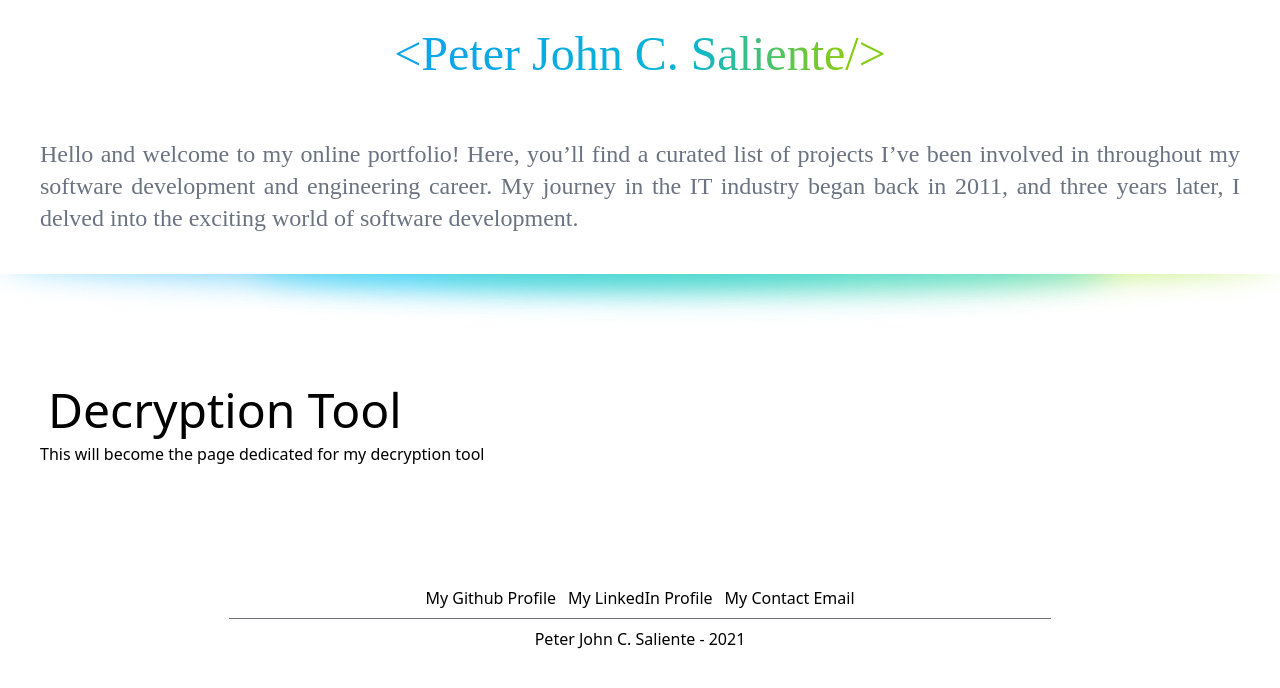
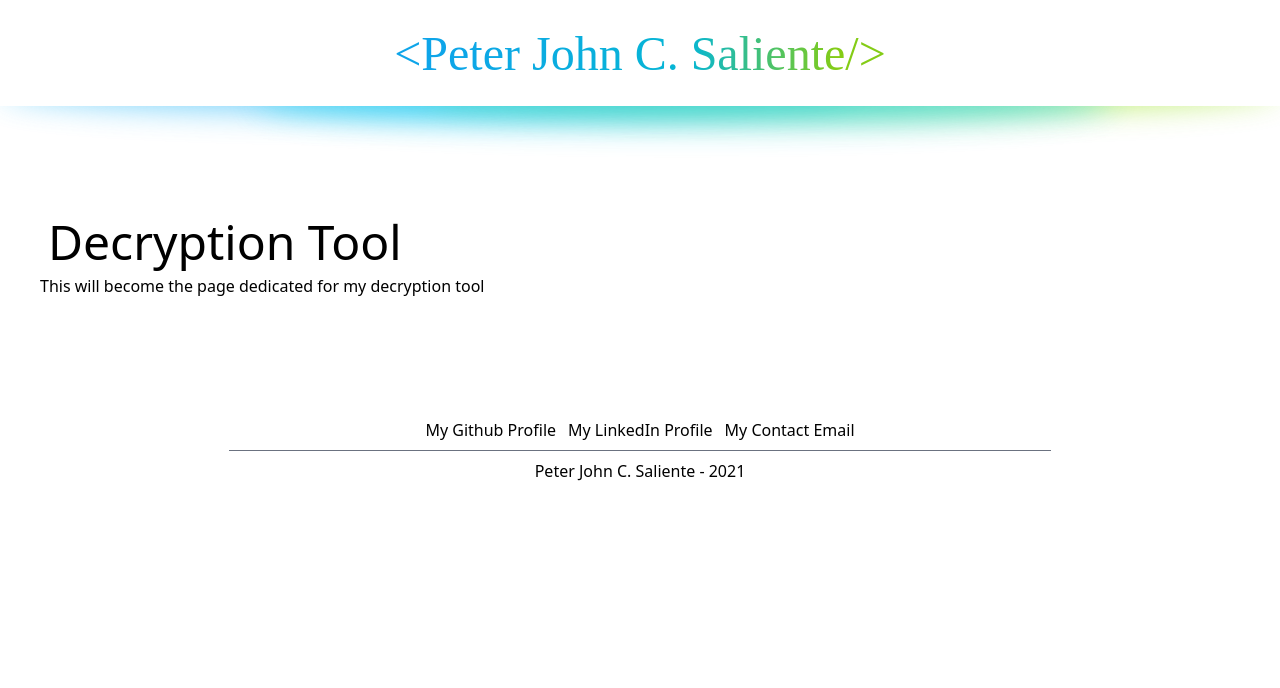
Before and after one commit to psaliente/psaliente.github.io, a React (Vite) app: page /tools/decrypt in a window 1280 px wide. Shown: the top 688 px of the page. Built offline with nearby package versions, Linux system fonts and the light colour scheme; a web font is replaced by a local one.

Commit message:
NONE #Comment - refactored header component

```diff
--- a/src/components/header.component.tsx
+++ b/src/components/header.component.tsx
@@ -2,19 +2,38 @@ import { useContext } from 'react';
 import BrandColors from './brandcolors.component';
 import { TextTitle } from './labels';
 import { PortfolioContext } from '../contexts';
+import { Link } from 'react-router-dom';
 
-const HeaderComponent = () => {
+type HeaderComponentPropsType = {
+  EnableLink?: boolean;
+  ShowDescription?: boolean;
+};
+
+const HeaderComponent = ({ EnableLink = false, ShowDescription = true }: HeaderComponentPropsType) => {
   const { Name, Description } = useContext(PortfolioContext);
+  let headerTitle = (
+    <TextTitle className={'text-center'}>
+      <TextTitle.Gradient>{Name}</TextTitle.Gradient>
+    </TextTitle>
+  );
+
+  headerTitle = EnableLink ? (
+    <Link to="/" aria-label="home">
+      {headerTitle}
+    </Link>
+  ) : (
+    headerTitle
+  );
 
   return (
     <div className="overflow-y-hidden relative">
       <div className="flex flex-col gap-8 md:gap-16 bg-white p-5 md:p-20 ">
-        <TextTitle className={'text-center'}>
-          <TextTitle.Gradient>{Name}</TextTitle.Gradient>
-        </TextTitle>
-        <p className="p-5 text-2xl md:text-4xl text-justify font-[SourceCodePro] text-gray-500 break-words">
-          {Description}
-        </p>
+        {headerTitle}
+        {ShowDescription && (
+          <p className="p-5 text-2xl md:text-4xl text-justify font-[SourceCodePro] text-gray-500 break-words">
+            {Description}
+          </p>
+        )}
       </div>
       <BrandColors />
     </div>
--- a/src/components/pages/decrypttoolpage/decryptToolPage.component.tsx
+++ b/src/components/pages/decrypttoolpage/decryptToolPage.component.tsx
@@ -5,7 +5,7 @@ import HeaderComponent from '../../header.component';
 export default function DecryptToolPage() {
   return (
     <>
-      <HeaderComponent />
+      <HeaderComponent EnableLink={true} ShowDescription={false} />
       <Section className="p-10">
         <Section.Title>Decryption Tool</Section.Title>
         <Section.Content>
--- a/src/components/pages/encrypttoolpage/encryptToolPage.component.tsx
+++ b/src/components/pages/encrypttoolpage/encryptToolPage.component.tsx
@@ -5,7 +5,7 @@ import HeaderComponent from '../../header.component';
 export default function EncryptToolPage() {
   return (
     <>
-      <HeaderComponent />
+      <HeaderComponent EnableLink={true} ShowDescription={false} />
       <Section className="p-10">
         <Section.Title>Encryption Tool</Section.Title>
         <Section.Content>
--- a/src/components/pages/projectitempage/projectItemPage.component.tsx
+++ b/src/components/pages/projectitempage/projectItemPage.component.tsx
@@ -1,15 +1,13 @@
 import { useContext } from 'react';
-import { PortfolioContext, ProjectItemContext } from '../../../contexts';
+import { ProjectItemContext } from '../../../contexts';
 import useProjectThumbnail from '../../../hooks/useProjectThumbnail';
-import { TextTitle } from '../../labels';
-import { BrandColors, FooterComponent, LanguageList, RolesList } from '../..';
-import { Link, useNavigate } from 'react-router-dom';
+import { FooterComponent, HeaderComponent, LanguageList, RolesList } from '../..';
+import { useNavigate } from 'react-router-dom';
 import useScrollToTop from '../../../hooks/useScrollToTop.hook';
 import useRedirect from '../../../hooks/useRedirect.hook';
 
 export default function ProjectItemPage() {
   const { projectItem } = useContext(ProjectItemContext);
-  const { Name } = useContext(PortfolioContext);
   const navigate = useNavigate();
   const projectItemType = !projectItem ? 'generic' : projectItem.Type;
   const projectImage = useProjectThumbnail(projectItemType);
@@ -25,14 +23,7 @@ export default function ProjectItemPage() {
 
   return (
     <div className="flex flex-col bg-gray-100">
-      <div className="flex flex-col bg-white p-5">
-        <Link to="/" aria-label="home">
-          <TextTitle className={'text-center'}>
-            <TextTitle.Gradient>{Name}</TextTitle.Gradient>
-          </TextTitle>
-        </Link>
-      </div>
-      <BrandColors />
+      <HeaderComponent EnableLink={true} ShowDescription={false} />
       <div className="flex flex-row flex-wrap gap-3 items-center justify-center p-8">
         <img src={projectImage} alt={projectItemType} className="w-full md:w-auto max-h-60" />
         <div className="w-full max-w-4xl pb-5 md:pb-10">
```
